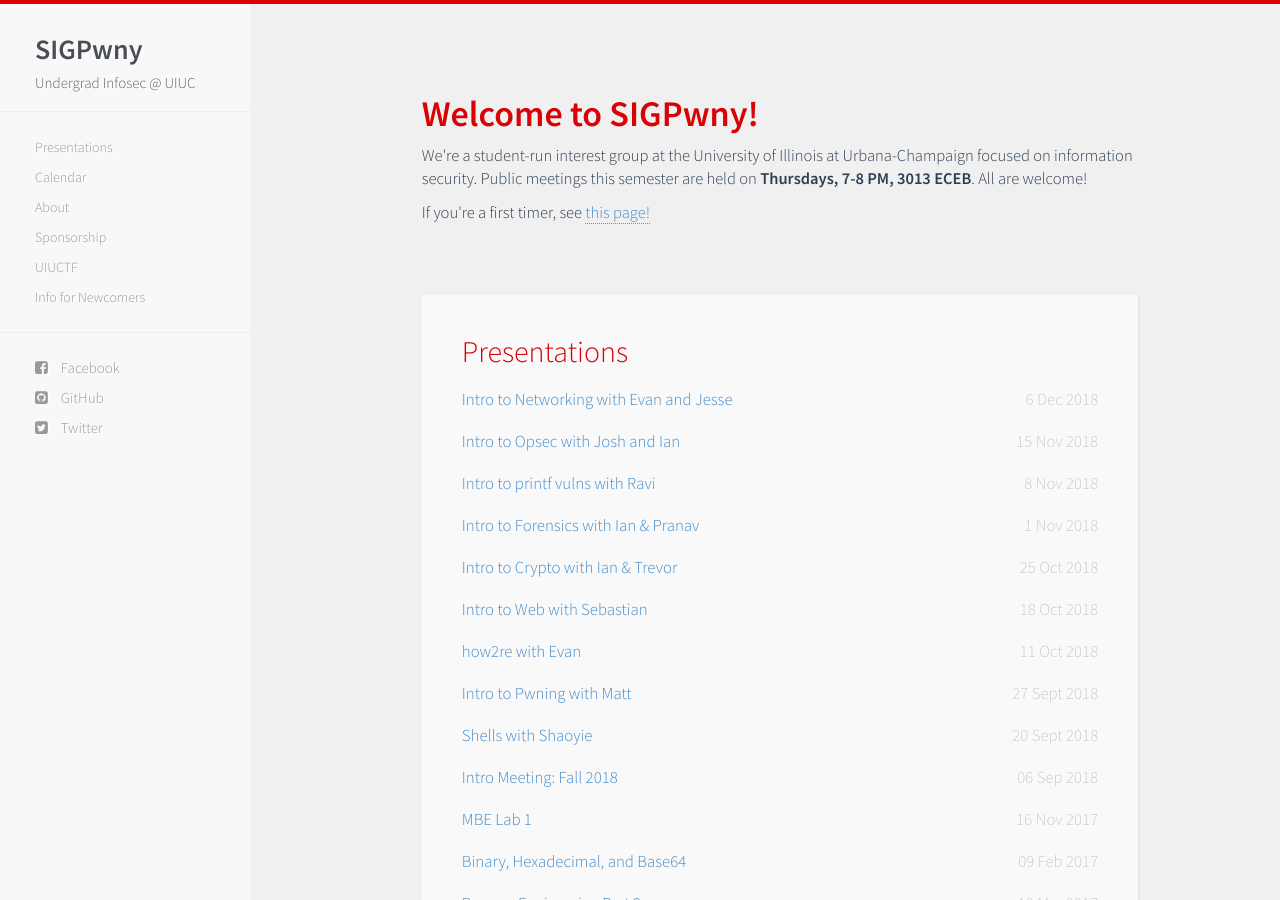
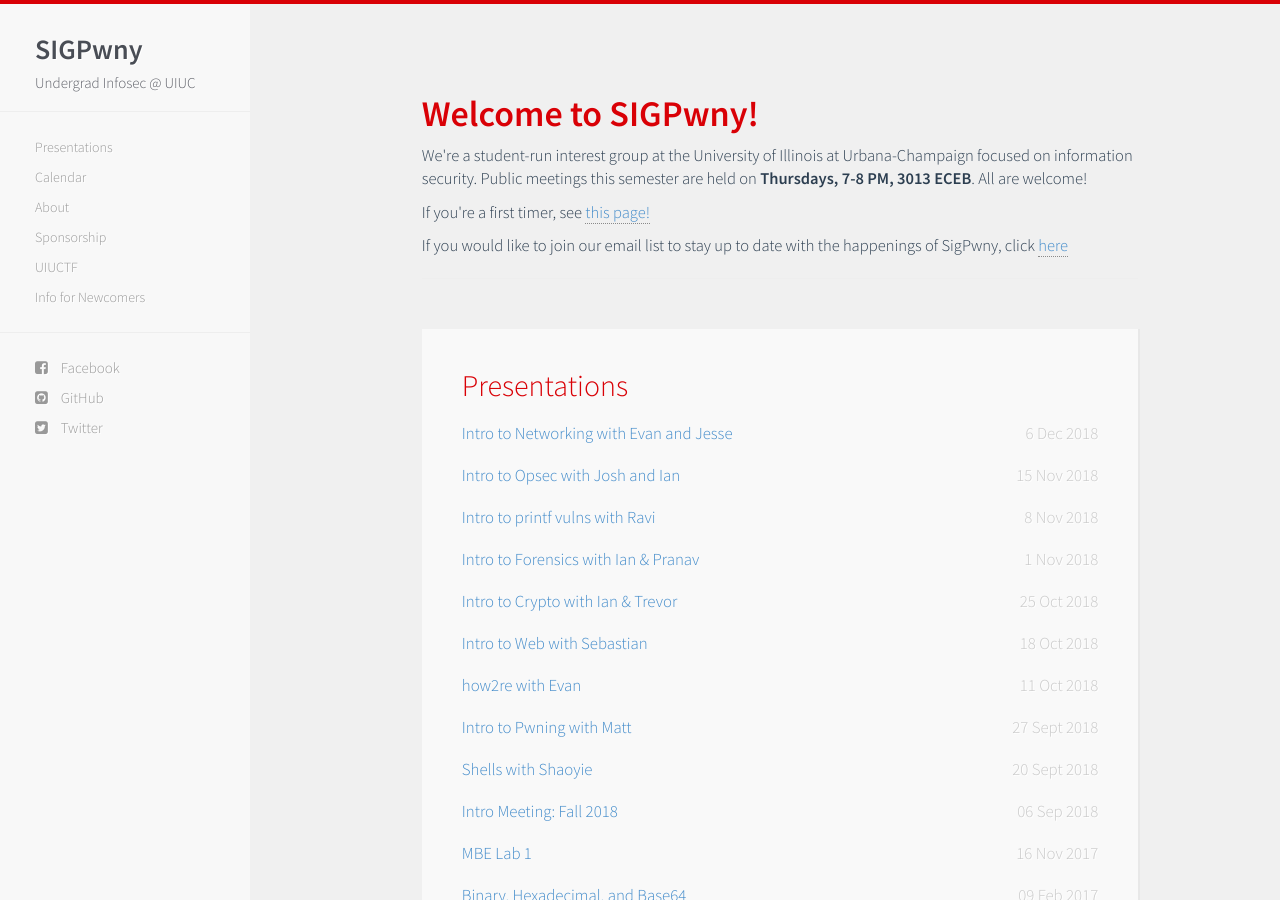
Before and after one commit to sigpwny/sigpwny.github.io-archive, a Jekyll site: the page built from index.html, in a window 1280 px wide and 900 px high. Built offline with Jekyll 4.4.1, drawn with Linux system fonts in a browser that asks for light colours; nearby versions of some CDN libraries.

Commit message:
automated

```diff
--- a/_includes/greeting.html
+++ b/_includes/greeting.html
@@ -6,6 +6,7 @@
 	  Urbana-Champaign focused on information security. Public meetings this
 	  semester are held on <b>Thursdays, 7-8 PM, 3013 ECEB</b>. All are welcome!</p>
     <p>If you're a first timer, see <a href = "\newcomers.html">this page!</a>
+    <p>If you would like to join our email list to stay up to date with the happenings of SigPwny, click <a href='https://acmuiuc.typeform.com/to/c4vbsR'>here</a></p>
       <hr />
     </div>
   </div>
```
